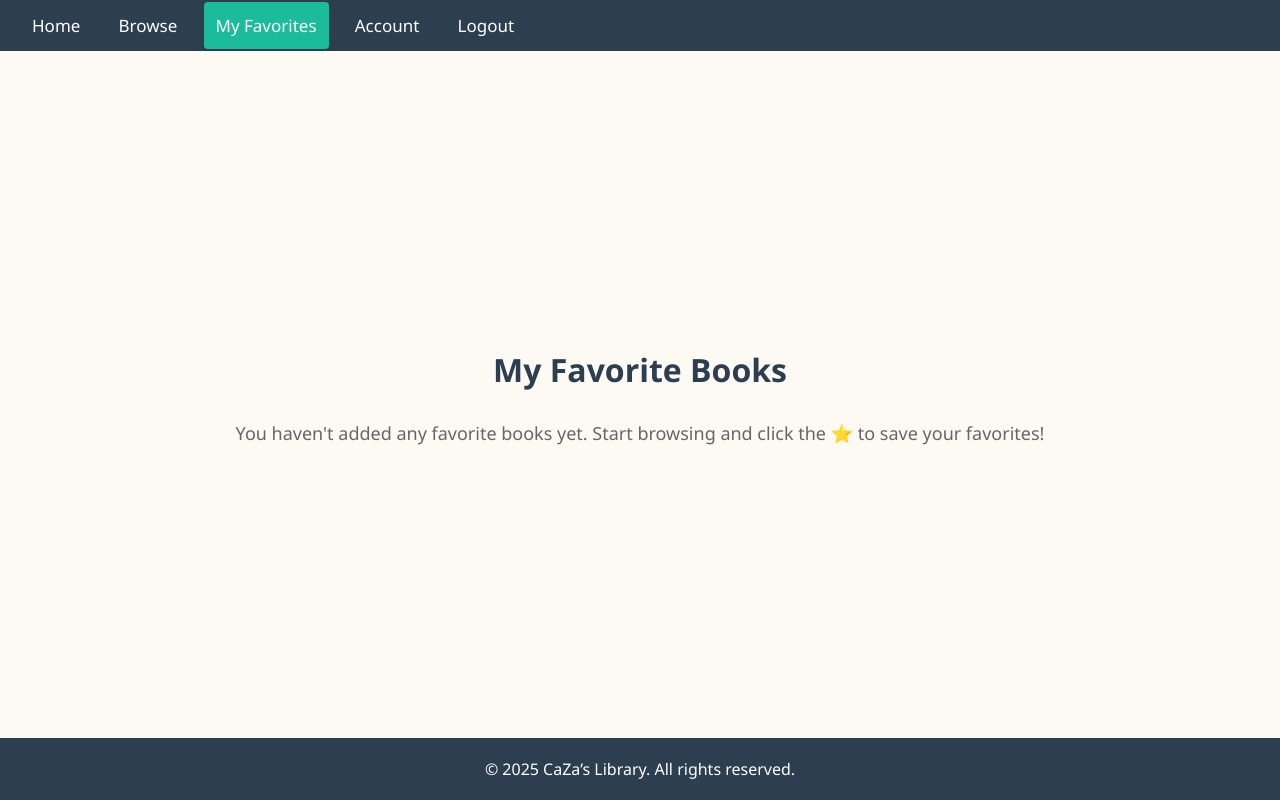
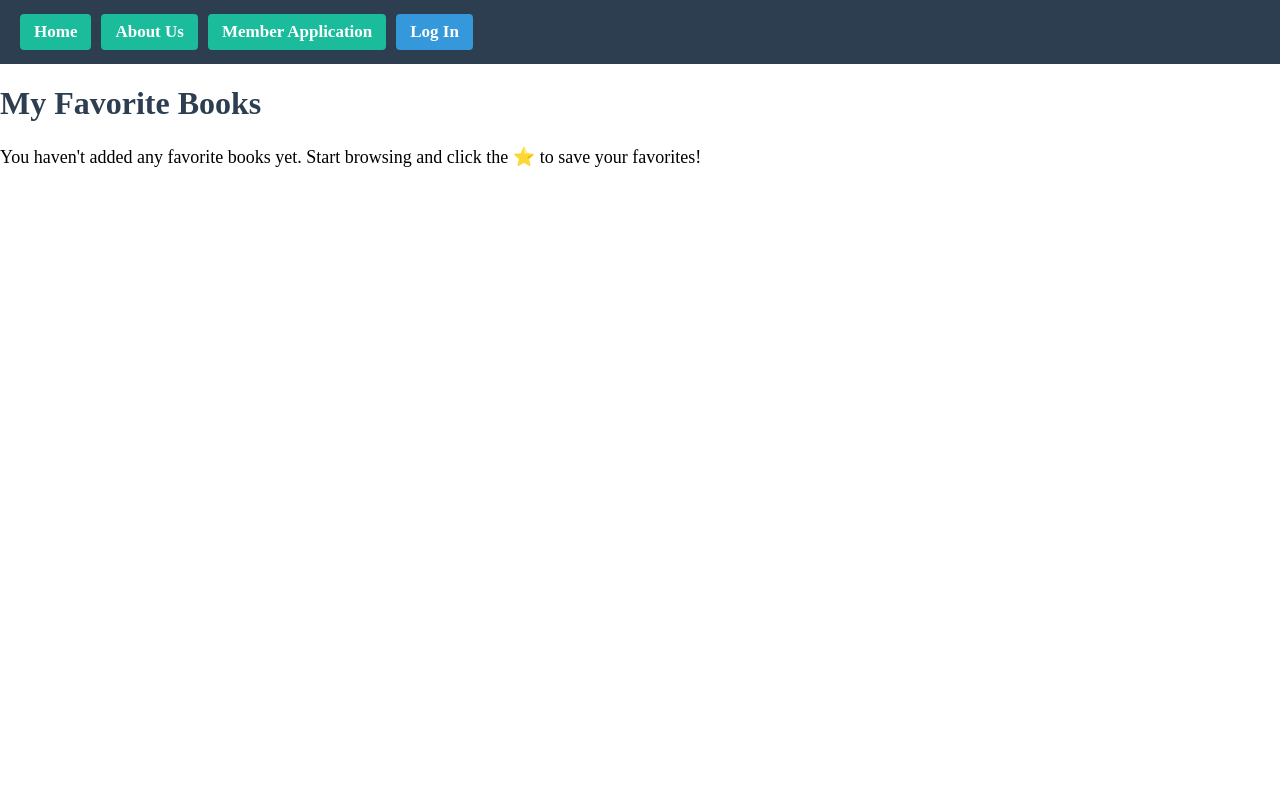
Before and after one commit to Cmier04/CaZa-s-Library, a Flask app: page /favorites in a window 1280 px wide. Run offline with Flask 3, Linux system fonts and the light colour scheme.

Commit message:
Update favorites.html

```diff
--- a/frontend/templates/favorites.html
+++ b/frontend/templates/favorites.html
@@ -1,100 +1,12 @@
-<!--Favorites Page-->
-<!-- Requires: navigation bar available to member users and displays favorited books info, such as title, author, ISBN, and rental status -->
-<!DOCTYPE html>
-<html lang="en">
+{% extends 'base.html' %}
 
-<head>
-    <meta charset="UTF-8" />
-    <meta name="viewport" content="width=device-width, initial-scale=1" />
-    <title>My Favorites - CaZa's Library</title>
-    <style>
-        body {
-            margin: 0;
-            font-family: 'Segoe UI', Tahoma, Geneva, Verdana, sans-serif;
-            background-color: #fdfaf4;
-            color: #333;
-            display: flex;
-            flex-direction: column;
-            min-height: 100vh;
-        }
+{% block title %}My Favorites - CaZa's Library{% endblock %}
 
-        .navbar {
-            background-color: #2c3e50;
-            padding: 14px 20px;
-        }
-
-        .navbar a {
-            color: white;
-            text-decoration: none;
-            padding: 12px;
-            font-size: 17px;
-            margin-right: 10px;
-            transition: background-color 0.3s ease;
-        }
-
-        .navbar a:hover {
-            background-color: #1abc9c;
-            border-radius: 4px;
-        }
-
-        .navbar a.active {
-            background-color: #1abc9c;
-            border-radius: 4px;
-        }
-
-        .container {
-            flex-grow: 1;
-            display: flex;
-            flex-direction: column;
-            align-items: center;
-            justify-content: center;
-            padding: 40px 20px;
-            text-align: center;
-        }
-
-        h1 {
-            color: #2c3e50;
-            margin-bottom: 20px;
-        }
-
-        .empty-message {
-            font-size: 18px;
-            color: #666;
-            margin-top: 10px;
-        }
-
-        footer {
-            text-align: center;
-            padding: 20px;
-            background-color: #2c3e50;
-            color: white;
-        }
-    </style>
-</head>
-
-<body>
-
-    <!-- Navigation Bar for Members -->
-    <div class="navbar">
-        <a href="home.html">Home</a>
-        <a href="catalog.html">Browse</a>
-        <a href="favorites.html" class="active">My Favorites</a>
-        <a href="account.html">Account</a>
-        <a href="logout.html">Logout</a>
-    </div>
-
-    <!-- Empty Favorites Message -->
-    <div class="container">
-        <h1>My Favorite Books</h1>
-        <p class="empty-message">You haven't added any favorite books yet. Start browsing and click the ⭐ to save your
-            favorites!</p>
-    </div>
-
-    <!-- Footer -->
-    <footer>
-        &copy; 2025 CaZa’s Library. All rights reserved.
-    </footer>
-
-</body>
-
-</html>
+{% block content %}
+<div class="favorites-container">
+    <h1>My Favorite Books</h1>
+    <p class="empty-message">
+        You haven't added any favorite books yet. Start browsing and click the ⭐ to save your favorites!
+    </p>
+</div>
+{% endblock %}
```
